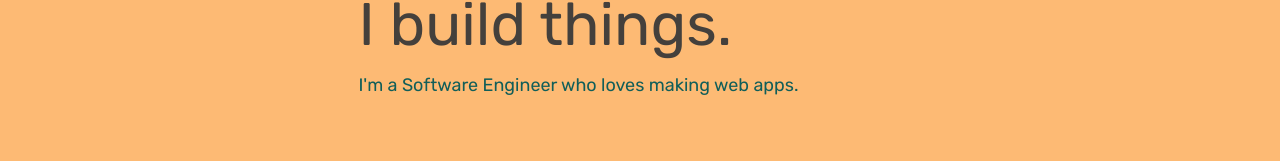
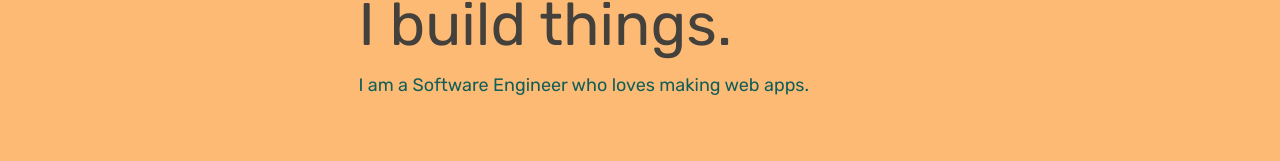
Before and after one commit to alderon07/my-website, a Next.js app in the folder frontend/: page / in a window 1280 px wide. Shown: the part 489-650 px from the top of the page. Built offline with nearby package versions, Linux system fonts and the light colour scheme.

Commit message:
Unescaped '

```diff
--- a/frontend/src/components/intro/Intro.tsx
+++ b/frontend/src/components/intro/Intro.tsx
@@ -20,7 +20,7 @@ export default function Intro() {
           </div>
           <div>
             <p className="max-w-lg text-teal-800 dark:text-rose-300 text-justify lg:text-lg">
-              I'm a Software Engineer who loves making web apps.
+              I am a Software Engineer who loves making web apps.
             </p>
           </div>
         </div>
```
